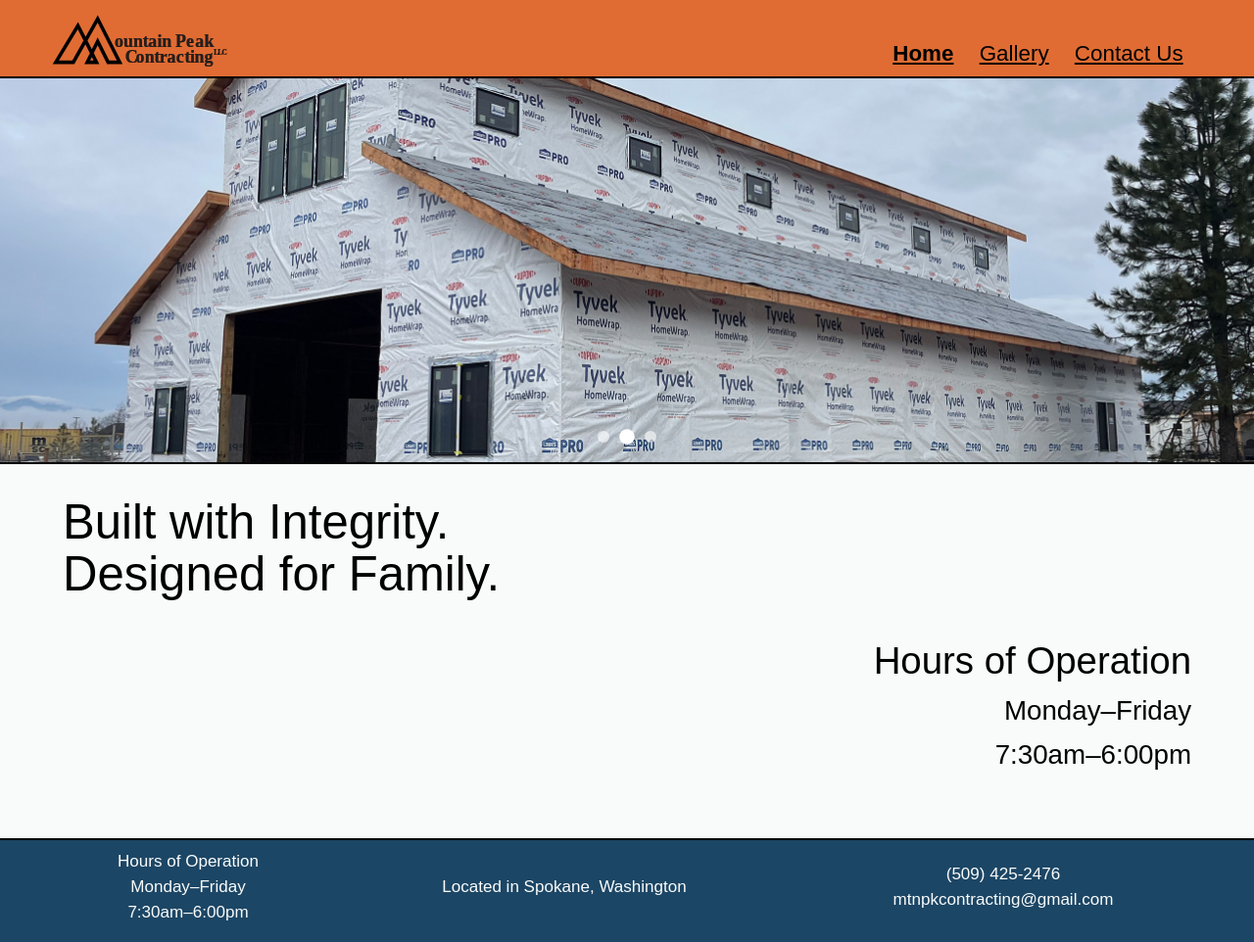
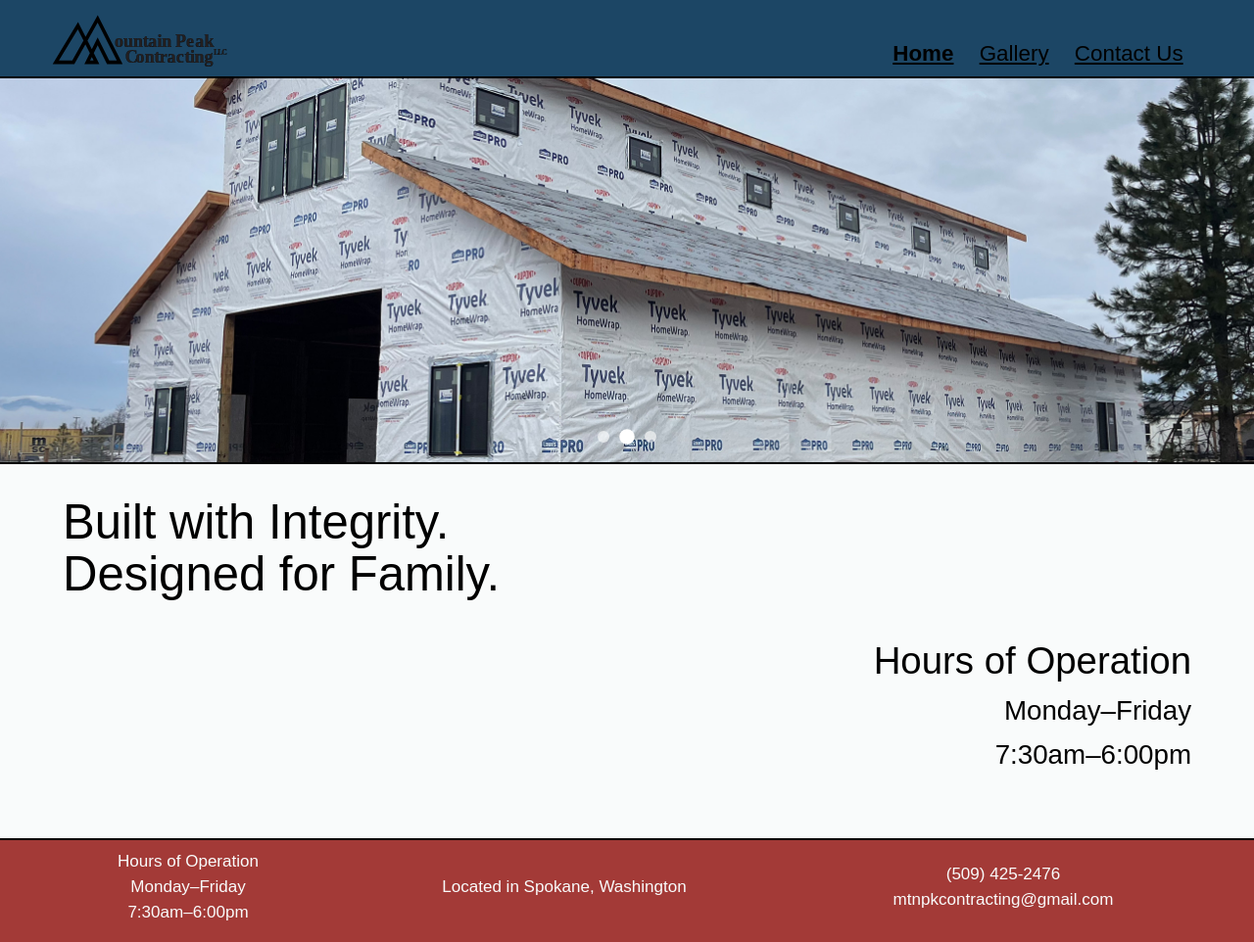
Before and after one commit to kLIAHONA/MPC_website, a website: page index.html in a window 1280 px wide. Shown: the whole page at 98% size. Drawn offline with Linux system fonts and the light colour scheme.

Commit message:
color changes

```diff
--- a/styles.css
+++ b/styles.css
@@ -123,7 +123,7 @@ nav {
     height: 10vh;
     top: 0;
     box-sizing: border-box;
-    background: #e06c33;
+    background: #1c4665;
     border-bottom: 2px solid #000000;
     z-index: 5;}
 
@@ -582,7 +582,7 @@ section {
 
 footer {
     border-top: 2px solid #000000;
-    background: #1c4665;
+    background: #a33a37;
     padding-top: 1vh;
     padding-bottom: 2vh;
 	display: flex;
```
Also changed, not shown: 1 other file.
